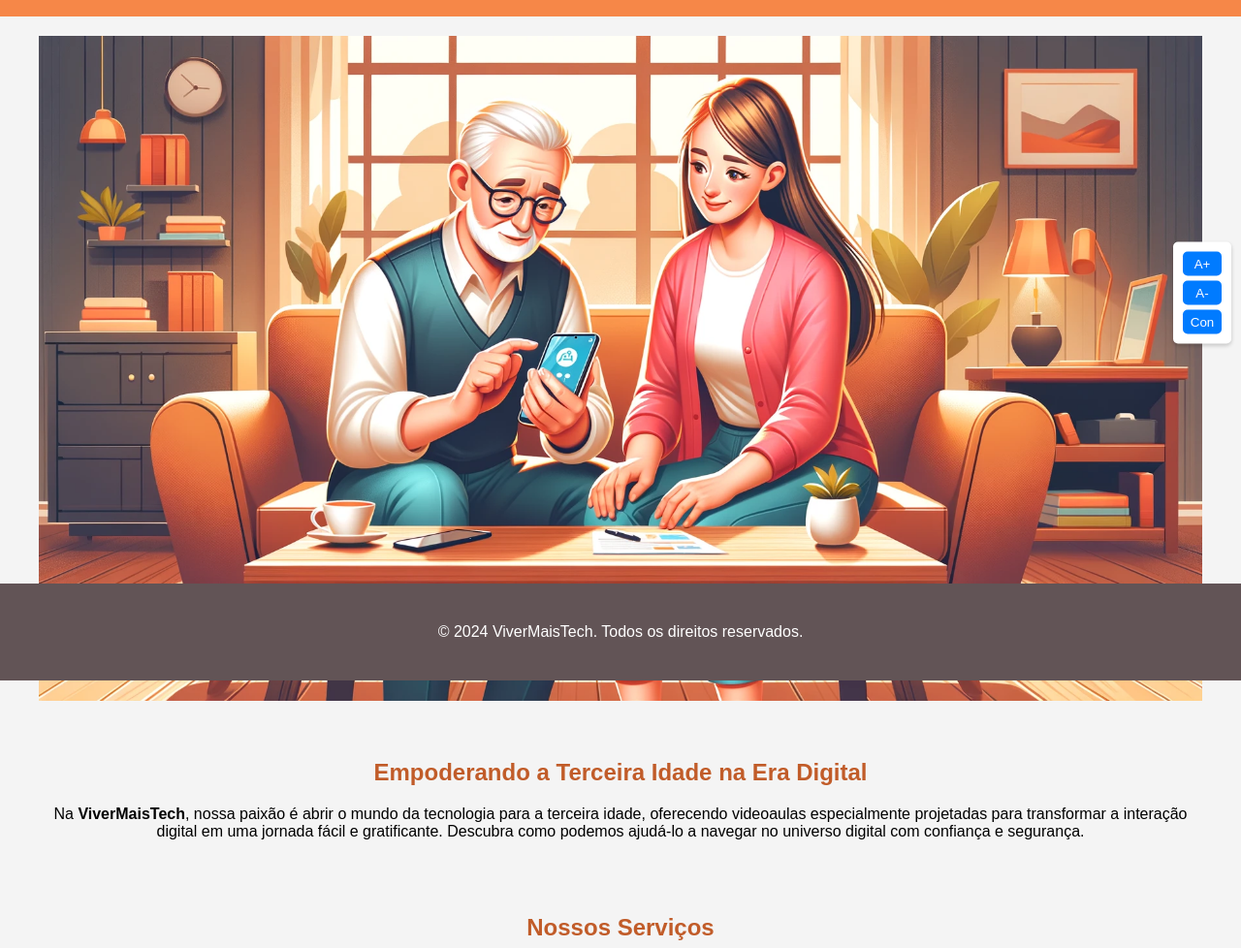
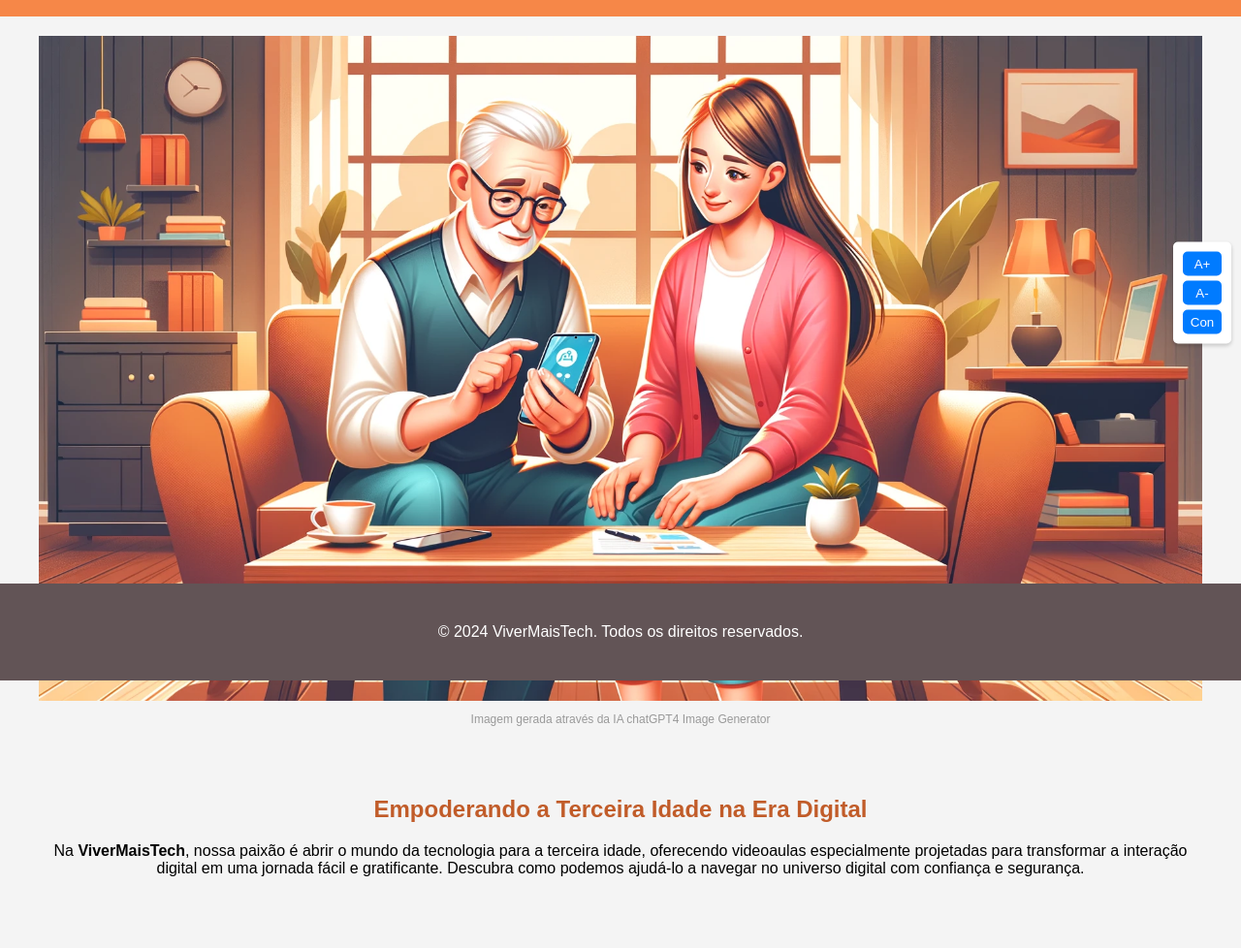
Before and after one commit to applojadev/vivermais-tech, a plain HTML site: page index.html in a window 1280 px wide. Shown: the part 98-1076 px from the top of the page at 97% size. Drawn offline with Linux system fonts and the light colour scheme.

Commit message:
add: origem imagem do banner

```diff
--- a/index.html
+++ b/index.html
@@ -31,6 +31,7 @@
         <section class="banner">
             <div class="container">
                 <img src="banner.webp" alt="Aprenda a Usar Smartphones">
+                <p class="ia-generated">Imagem gerada através da IA chatGPT4 Image Generator</p>
             </div>
         </section>
         <section id="benefits" class="benefits">
--- a/style.css
+++ b/style.css
@@ -23,6 +23,10 @@ body {
     max-width: 1200px;
     margin: 0 auto;
     padding: 20px;
+}
+.ia-generated {
+    font-size: 12px;
+    color: #999;
 }
 header {
     background-color: #F68748;
```
